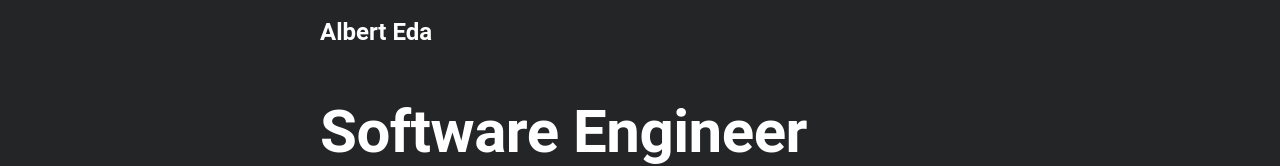
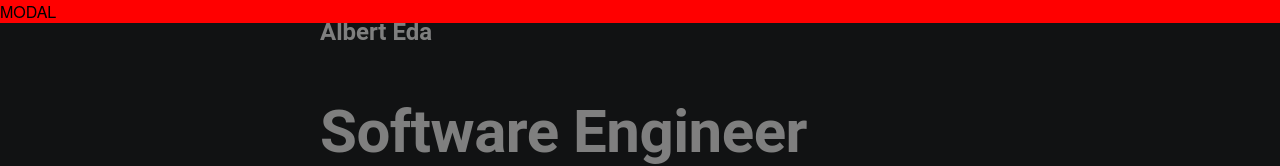
Before and after one commit to Alberteda/alberteda.github.io, a React (Vite) app in the folder albert-eda-portfolio/: page / in a window 1280 px wide. Both pictures are taken after a click on the button "PROJECTS". Shown: the top 166 px of the page. Built offline with nearby package versions, Linux system fonts and the light colour scheme; a web font is replaced by a local one.

Commit message:
add ProjectProps and Modal

```diff
--- a/albert-eda-portfolio/src/components/pages/landing-page/LandingPage.tsx
+++ b/albert-eda-portfolio/src/components/pages/landing-page/LandingPage.tsx
@@ -5,9 +5,12 @@ import ProfilePicture from './profile-pic.jpg'
 import Linkedin from '../../../assets/linkedin.svg'
 import GitHub from '../../../assets/github.svg'
 import Mail from '../../../assets/mail.svg'
+import { useState } from "react"
+import Projects from "../projects/Projects"
 
 export const LandingPage = () => {
 
+  const [showProjects, setShowProjects] = useState(false)
 
   return (
     <Box padding="1rem 20rem">
@@ -58,6 +61,7 @@ export const LandingPage = () => {
                         border: "4px solid #EE5100"
                       }
                     }}
+                onClick={() => {setShowProjects(true)}}
               >
                 <Typography variant="body1" color="white" fontWeight={"700"}>
                   PROJECTS
@@ -115,8 +119,8 @@ export const LandingPage = () => {
           </Box>
         </Box>
       </Box>
+    <Projects visible={showProjects} setVisible={setShowProjects} />
     </Box>
-
   )
 }
 
--- /dev/null
+++ b/albert-eda-portfolio/src/components/pages/projects/Projects.tsx
@@ -0,0 +1,23 @@
+import { Modal, Box } from "@mui/material"
+import { FunctionComponent } from "react"
+
+
+interface ProjectsProps {
+    visible: boolean
+    setVisible: (value: boolean | ((prevValue: boolean) => boolean)) => void // accepts a setState function
+}
+
+export const Projects: FunctionComponent<ProjectsProps> = ({ visible, setVisible}) => {
+    return (
+        <Modal
+            open={visible}
+            onClose={() => {setVisible(false)}}
+        >
+            <Box bgcolor="red">
+                MODAL
+            </Box>
+        </Modal>
+    )
+}
+
+export default Projects
```
